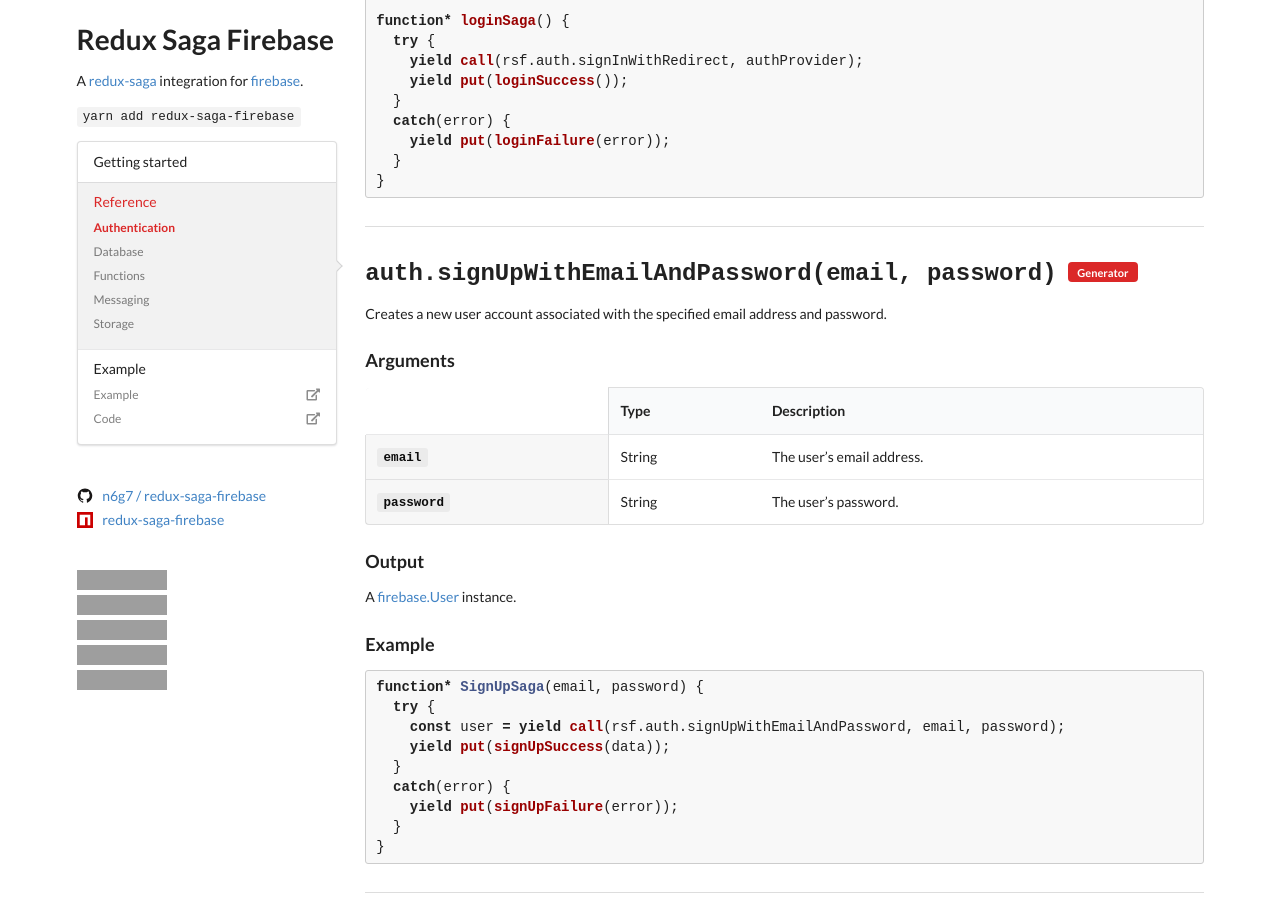
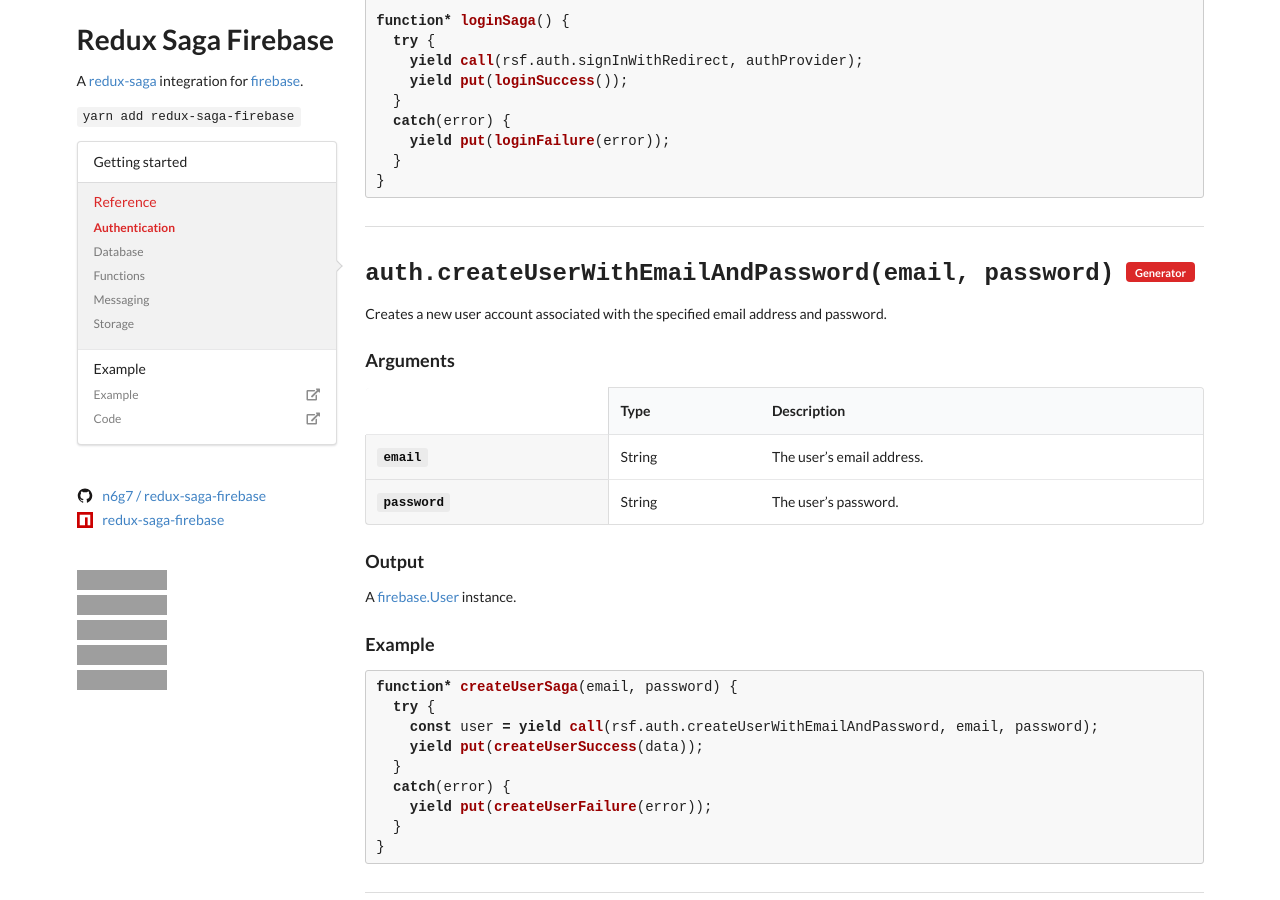
Before and after one commit to n6g7/redux-saga-firebase, a Jekyll site: the page built from docs/_reference/auth.md, in a window 1280 px wide and 900 px high, scrolled down 5225 px, cut to the strip 0-900 px from the top of the window. Built offline with Jekyll 4.4.1, drawn with Linux system fonts in a browser that asks for light colours; nearby versions of some CDN libraries; some of the changed text lies outside the part shown; grey boxes are pictures that could not be loaded.

Commit message:
rename signUpWithEmailAndPassword with createUserWithEmailAndPassword

````diff
--- a/docs/_reference/auth.md
+++ b/docs/_reference/auth.md
@@ -204,8 +204,8 @@
       }
       ```
 
-  - signature: auth.signUpWithEmailAndPassword(email, password)
-    id: signUpWithEmailAndPassword
+  - signature: auth.createUserWithEmailAndPassword(email, password)
+    id: createUserWithEmailAndPassword
     generator: true
     description: Creates a new user account associated with the specified email address and password.
     arguments:
@@ -220,13 +220,13 @@
     output: A [firebase.User](https://firebase.google.com/docs/reference/js/firebase.User.html) instance.
     example: |
       ```javascript
-      function* SignUpSaga(email, password) {
+      function* createUserSaga(email, password) {
         try {
-          const user = yield call(rsf.auth.signUpWithEmailAndPassword, email, password);
-          yield put(signUpSuccess(data));
+          const user = yield call(rsf.auth.createUserWithEmailAndPassword, email, password);
+          yield put(createUserSuccess(data));
         }
         catch(error) {
-          yield put(signUpFailure(error));
+          yield put(createUserFailure(error));
         }
       }
       ```
--- a/src/auth.js
+++ b/src/auth.js
@@ -47,9 +47,9 @@
   yield call([auth, auth.signInWithRedirect], authProvider)
 }
 
-function * signUpWithEmailAndPassword (email, password) {
+function * createUserWithEmailAndPassword (email, password) {
   const auth = this.app.auth()
-  return yield call([auth, auth.signUpWithEmailAndPassword], email, password)
+  return yield call([auth, auth.createUserWithEmailAndPassword], email, password)
 }
 
 function * signOut () {
@@ -84,6 +84,6 @@
   signInWithPhoneNumber,
   signInWithPopup,
   signInWithRedirect,
-  signUpWithEmailAndPassword,
+  createUserWithEmailAndPassword,
   signOut
 }
--- a/src/index.js
+++ b/src/index.js
@@ -19,7 +19,7 @@
       signInWithPopup: auth.signInWithPopup.bind(this),
       signInWithPhoneNumber: auth.signInWithPhoneNumber.bind(this),
       signInWithRedirect: auth.signInWithRedirect.bind(this),
-      signUpWithEmailAndPassword: auth.signUpWithEmailAndPassword.bind(this),
+      createUserWithEmailAndPassword: auth.createUserWithEmailAndPassword.bind(this),
       signOut: auth.signOut.bind(this),
       channel: auth.channel.bind(this)
     }
````
Also changed, not shown: src/auth.test.js (+4 -4 lines), src/index.test.js (+1 -1 lines), README.md.
